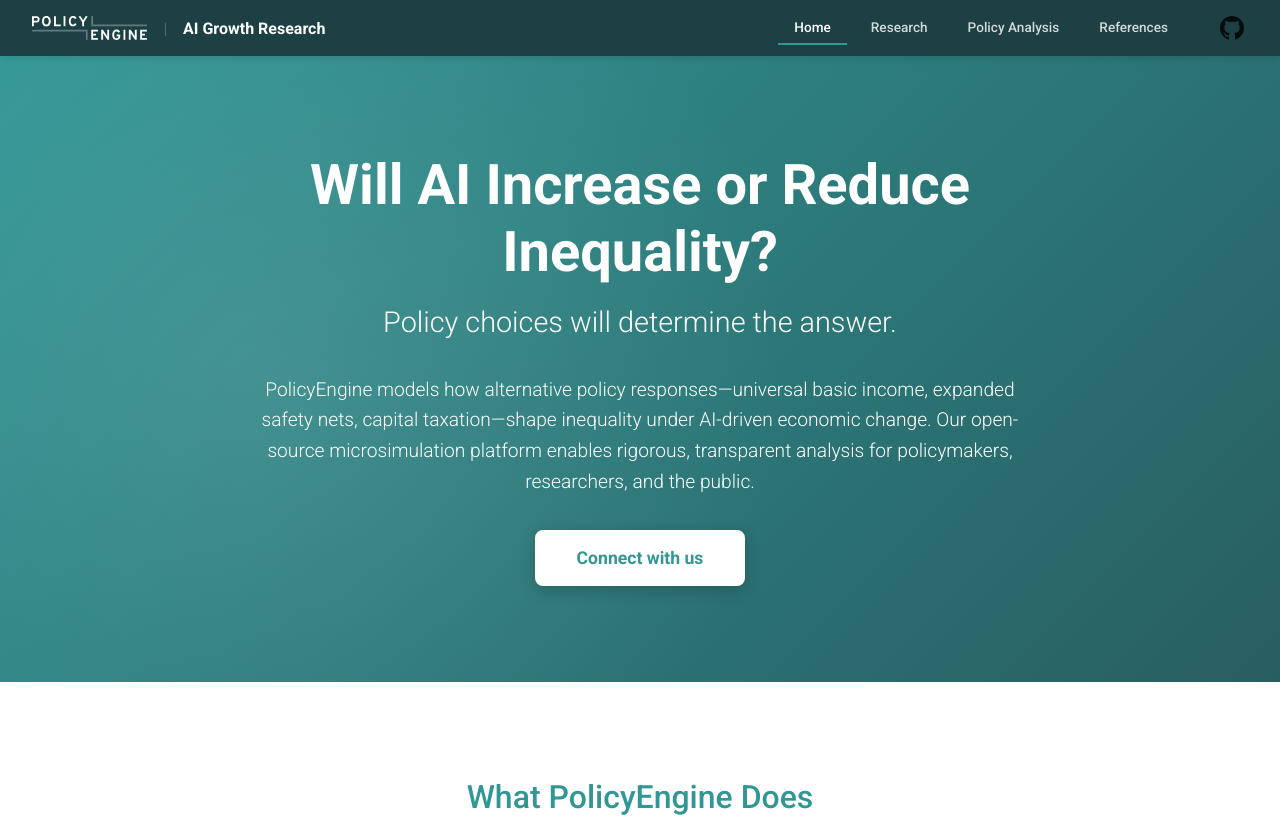
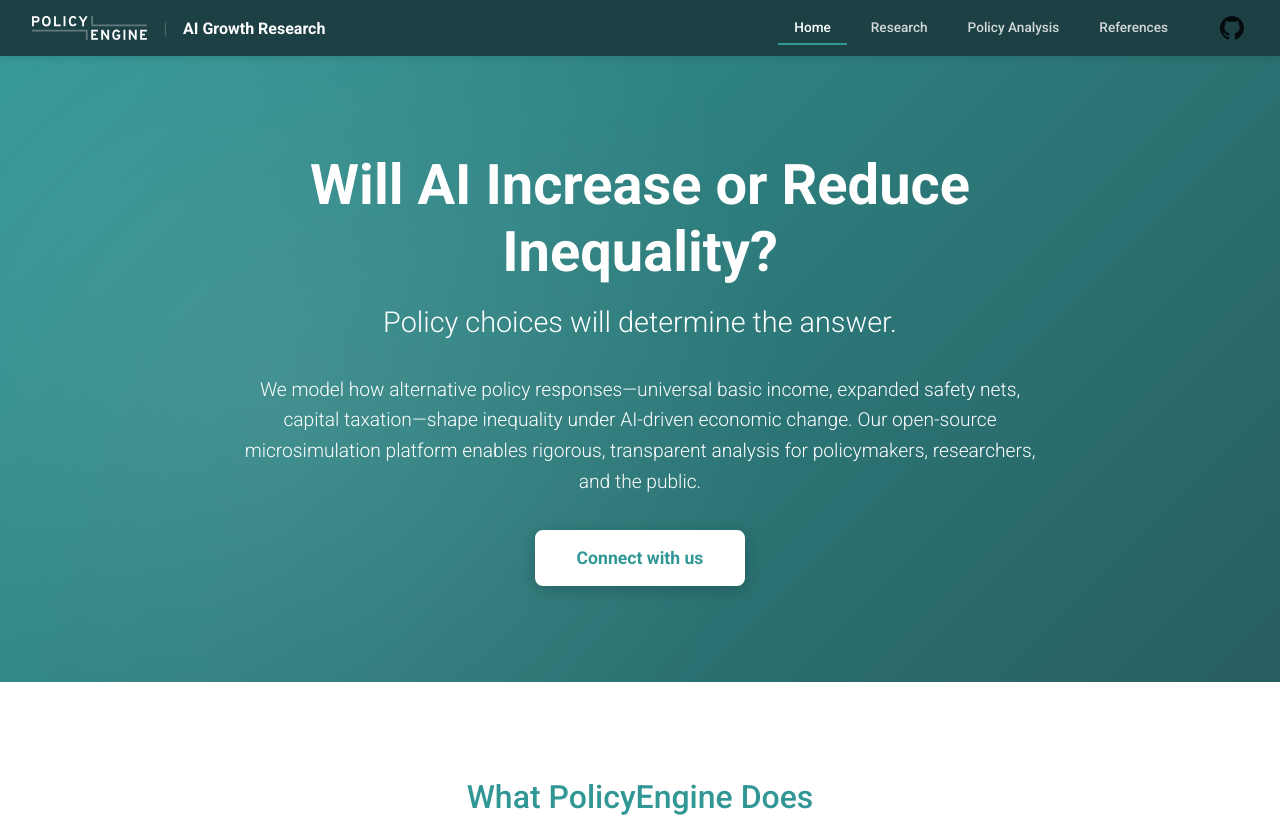
Before and after one commit to PolicyEngine/ai-growth-research, a React (Create React App) app: page / in a window 1280 px wide. Shown: the top 817 px of the page. Built offline with nearby package versions, Linux system fonts and the light colour scheme.

Commit message:
Use 'How do economic policies mediate AI's impact on inequality?' as main title
- Better framing: research question vs. declarative statement
- Clearer subtitle about modeling policy responses
- Update HTML title tag to match
- More analytical tone while still accessible

```diff
--- a/public/index.html
+++ b/public/index.html
@@ -11,7 +11,7 @@
       name="description"
       content="PolicyEngine models how policy choices—UBI, safety nets, capital taxation—shape inequality under AI-driven economic change. Open-source microsimulation for transparent analysis."
     />
-    <title>AI and Inequality: Policy Choices Matter | PolicyEngine</title>
+    <title>How do economic policies mediate AI's impact on inequality? | PolicyEngine</title>
 
     <!-- GitHub Pages SPA redirect script -->
     <script type="text/javascript">
--- a/src/components/Hero.js
+++ b/src/components/Hero.js
@@ -10,8 +10,8 @@
           Policy choices will determine the answer.
         </p>
         <p className="hero-description">
-          PolicyEngine models how alternative policy responses—universal basic
-          income, expanded safety nets, capital taxation—shape inequality under
+          We model how alternative policy responses—universal basic income,
+          expanded safety nets, capital taxation—shape inequality under
           AI-driven economic change. Our open-source microsimulation platform
           enables rigorous, transparent analysis for policymakers, researchers,
           and the public.
```
